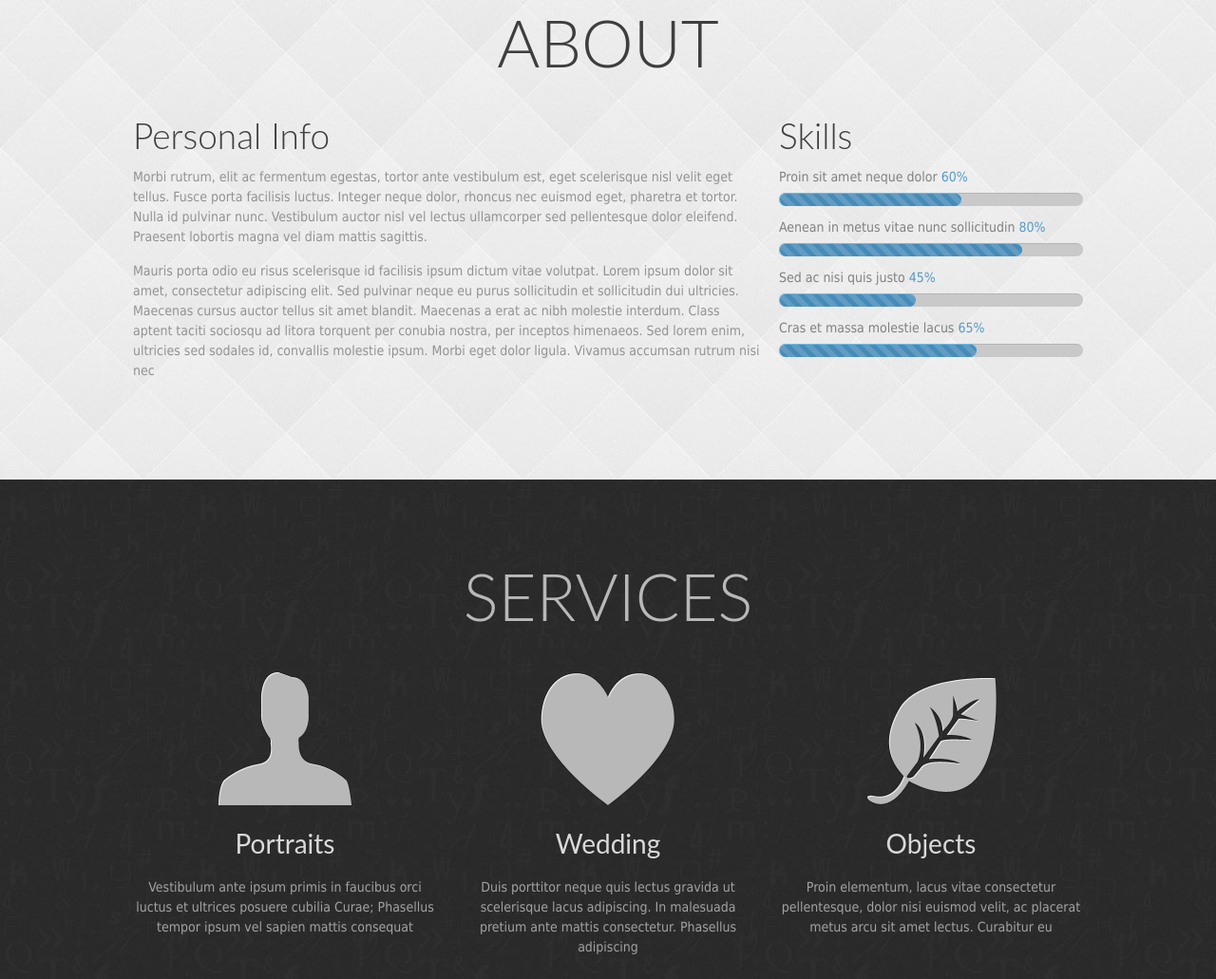
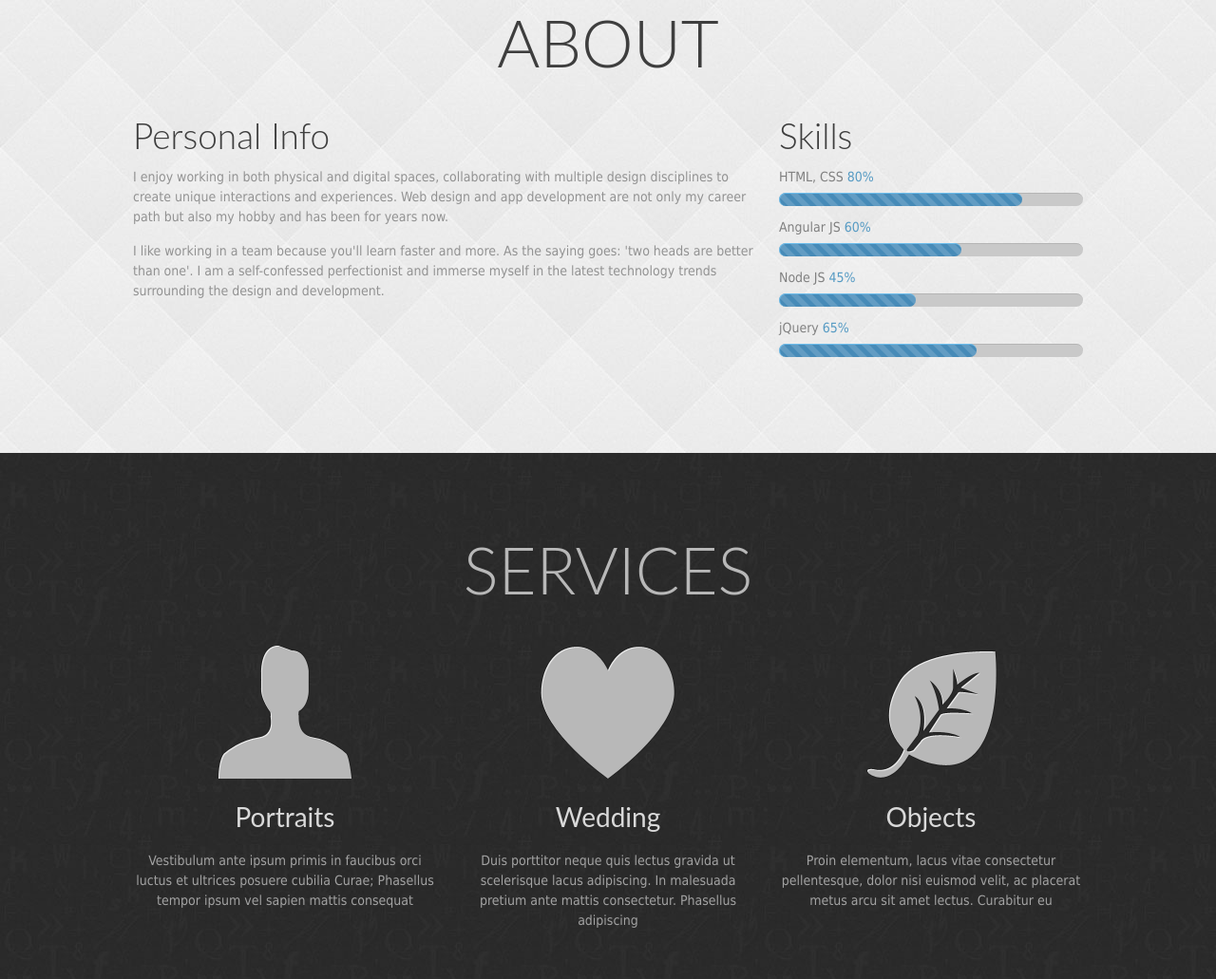
Before and after one commit to himanshusingh2407/himanshusingh2407.github.io, a plain HTML site: page index.html in a window 1280 px wide. Shown: the part 878-1909 px from the top of the page at 95% size. Drawn offline with Linux system fonts and the light colour scheme; some packages are replaced by stand-ins of ours; a script that the page names is missing.

Commit message:
updated about me section

```diff
--- a/index.html
+++ b/index.html
@@ -79,25 +79,30 @@
         <div id="content">
           <div class="grid_8">
             <h4>Personal Info</h4>
-            <p>Morbi rutrum, elit ac fermentum egestas, tortor ante vestibulum est, eget scelerisque nisl velit eget tellus. Fusce porta facilisis luctus. Integer neque dolor, rhoncus nec euismod eget, pharetra et tortor. Nulla id pulvinar nunc. Vestibulum auctor nisl vel lectus ullamcorper sed pellentesque dolor eleifend. Praesent lobortis magna vel diam mattis sagittis.</p>
-            <p>Mauris porta odio eu risus scelerisque id facilisis ipsum dictum vitae volutpat. Lorem ipsum dolor sit amet, consectetur adipiscing elit. Sed pulvinar neque eu purus sollicitudin et sollicitudin dui ultricies. Maecenas cursus auctor tellus sit amet blandit. Maecenas a erat ac nibh molestie interdum. Class aptent taciti sociosqu ad litora torquent per conubia nostra, per inceptos himenaeos. Sed lorem enim, ultricies sed sodales id, convallis molestie ipsum. Morbi eget dolor ligula. Vivamus accumsan rutrum nisi nec</p>
+            <p>I enjoy working in both physical and digital spaces, collaborating with multiple design disciplines to create unique interactions and experiences.
+
+Web design and app development are not only my career path but also my hobby and has been for years now.
+</p>
+<p>
+  I like working in a team because you'll learn faster and more. As the saying goes: 'two heads are better than one'.
+I am a self-confessed perfectionist and immerse myself in the latest technology trends surrounding the design and development.</p>
           </div>
           <div class="grid_4 omega">
             <h4>Skills</h4>
             <ul id="skills_block">
-              <p>Proin sit amet neque dolor <b>60%</b></p>
+              <p>HTML, CSS <b>80%</b></p>
+              <div class="progress progress-striped active">
+                <div class="bar" style="width: 80%"></div>
+              </div>
+              <p>Angular JS <b>60%</b></p>
               <div class="progress progress-striped active">
                 <div class="bar" style="width: 60%"></div>
               </div>
-              <p>Aenean in metus vitae nunc sollicitudin <b>80%</b></p>
-              <div class="progress progress-striped active">
-                <div class="bar" style="width: 80%"></div>
-              </div>
-              <p>Sed ac nisi quis justo <b>45%</b></p>
+              <p>Node JS <b>45%</b></p>
               <div class="progress progress-striped active">
                 <div class="bar" style="width: 45%"></div>
               </div>
-              <p>Cras et massa molestie lacus <b>65%</b></p>
+              <p>jQuery <b>65%</b></p>
               <div class="progress progress-striped active">
                 <div class="bar" style="width: 65%"></div>
               </div>
```
